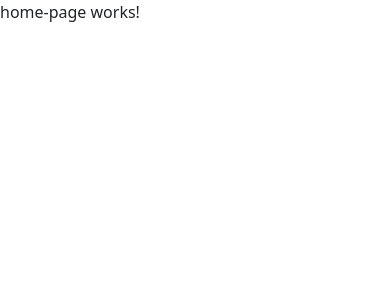
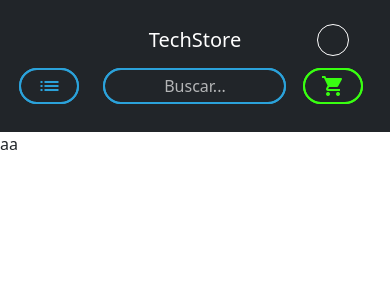
Before and after one commit to RafaelGasparoto/techstore-frontend, an Angular app: page /home in a window 390 px wide. Shown: the top 300 px of the page. Built offline with nearby package versions, Linux system fonts and the light colour scheme.

Commit message:
Cabeçalho tela home
- Elementos principais do cabeçalho principal
- Responsividade

```diff
--- a/src/app/components/button/button.component.html
+++ b/src/app/components/button/button.component.html
@@ -1,4 +1,6 @@
 <button class="w-100 my-2 py-1 px-3 button-border" [type]="type">
   <span *ngIf="loading" class="spinner-border spinner-border-sm"></span>
-  {{ label }}
+  <div class="overflow-x-hidden d-inline">
+    {{ label }}
+  </div>
 </button>
--- a/src/app/components/button/button.component.scss
+++ b/src/app/components/button/button.component.scss
@@ -9,8 +9,8 @@ button {
 }
 
 .button-border {
-  --clr: rgb(255, 17, 17);
-  --outline: 2px solid rgb(255, 17, 17);
+  --clr: rgb(57, 255, 17);
+  --outline: 2px solid rgb(57, 255, 17);
   color: var(--clr);
   outline: var(--outline);
   border: var(--outline);
--- /dev/null
+++ b/src/app/components/header/header.component.html
@@ -0,0 +1,32 @@
+<nav class="navbar navbar-expand-lg navbar-dark bg-dark">
+
+  <div class="row align-items-center">
+    <div class="col-6 offset-3 d-flex flex-column text-center justify-content-center">
+      <a class="navbar-brand m-0" [routerLink]="['/home']">TechStore</a>
+    </div>
+    <div class="col-1 d-md-flex d-none justify-content-end">
+      <icon-button icon="shopping_cart" color="#39ff11"></icon-button>
+    </div>
+    <div class="col-2 d-flex justify-content-md-start justify-content-center">
+      <div class="profile">
+      </div>
+    </div>
+  </div>
+
+  <div class="row align-items-center">
+    <div class="col-md-1 col-2 offset-md-2 offset-1 justify-content-end d-flex">
+      <icon-button [matMenuTriggerFor]="menu" icon="list" color="#2ba2da"></icon-button>
+      <mat-menu #menu="matMenu">
+        <button mat-menu-item>Item 1</button>
+        <button mat-menu-item>Item 2</button>
+      </mat-menu>
+    </div>
+    <div class="col-6 d-flex justify-content-center">
+      <custom-input class="d-flex w-100" placeholder="Buscar..." type="submit"
+        [control]="form.get('search')!"></custom-input>
+    </div>
+    <div class="col-2 d-md-none d-flex justify-content-center">
+      <icon-button icon="shopping_cart" color="#39ff11"></icon-button>
+    </div>
+  </div>
+</nav>
--- /dev/null
+++ b/src/app/components/header/header.component.scss
@@ -0,0 +1,11 @@
+.profile {
+  width: 2em;
+  height: 2em;
+  border-radius: 50em;
+  border: 1px solid white;
+}
+
+nav {
+  padding: 20px 0px;
+  display: block;
+}
--- /dev/null
+++ b/src/app/components/header/header.component.ts
@@ -0,0 +1,41 @@
+import { Component } from '@angular/core';
+import { RouterLink } from '@angular/router';
+import { ButtonComponent } from "../button/button.component";
+import { InputComponent } from '../input/input.component';
+import { FormBuilder, FormGroup } from '@angular/forms';
+import { MatGridListModule } from '@angular/material/grid-list';
+import { MatButtonModule } from '@angular/material/button';
+import { MatMenuModule } from '@angular/material/menu';
+import { IconButtonComponent } from "../icon-button/icon-button.component";
+import { MatIconModule } from '@angular/material/icon';
+
+@Component({
+  selector: 'header',
+  standalone: true,
+  imports: [
+    RouterLink,
+    ButtonComponent,
+    InputComponent,
+    MatGridListModule,
+    MatButtonModule,
+    MatMenuModule,
+    IconButtonComponent,
+    MatIconModule
+],
+  templateUrl: './header.component.html',
+  styleUrl: './header.component.scss'
+})
+export class HeaderComponent {
+  form: FormGroup;
+  collapsed: boolean = false;
+
+  constructor(private fb: FormBuilder) {
+    this.form = this.fb.group({
+      search: [''],
+    });
+  }
+
+  colap() {
+    this.collapsed = !this.collapsed;
+  }
+}
--- a/src/app/components/input/input.component.scss
+++ b/src/app/components/input/input.component.scss
@@ -10,7 +10,7 @@ input::placeholder {
 }
 
 .expanded-border {
-  --outline: 2px solid #2d0080;
+  --outline: 2px solid #2ba2da;
   outline: var(--outline);
   border: var(--outline);
   outline-offset: -2px;
--- a/src/app/pages/home-page/home-page.component.html
+++ b/src/app/pages/home-page/home-page.component.html
@@ -1 +1,2 @@
-<p>home-page works!</p>
+<header></header>
+<p>aa</p>
--- a/src/app/pages/home-page/home-page.component.ts
+++ b/src/app/pages/home-page/home-page.component.ts
@@ -1,8 +1,9 @@
 import { Component } from '@angular/core';
+import { HeaderComponent } from '../../components/header/header.component';
 
 @Component({
   standalone: true,
-  imports: [],
+  imports: [HeaderComponent],
   templateUrl: './home-page.component.html',
   styleUrl: './home-page.component.scss'
 })
--- a/src/app/pages/login-page/login-page.component.scss
+++ b/src/app/pages/login-page/login-page.component.scss
@@ -2,10 +2,10 @@
   min-width: 30vw;
   padding: 30px;
   border: 1px solid transparent;
-  background: linear-gradient(to right, rgb(19, 18, 19), rgb(19, 18, 19)),
-    linear-gradient(to bottom, #050066, #320061, #550094, #bb0000) border-box;
-  background-clip: padding-box, border-box;
-  background-origin: padding-box, border-box;
+  // background: linear-gradient(to right, rgb(19, 18, 19), rgb(19, 18, 19)),
+  //   linear-gradient(to bottom, #050066, #320061, #550094, #bb0000) border-box;
+  // background-clip: padding-box, border-box;
+  // background-origin: padding-box, border-box;
   box-shadow: 0 10px 15px 0 rgba(0, 0, 0, 0.2), 0 6px 20px 0 rgba(0, 0, 0, 0.19);
   text-align: center;
 }
--- a/src/index.html
+++ b/src/index.html
@@ -1,5 +1,6 @@
 <!doctype html>
 <html lang="en">
+
 <head>
   <meta charset="utf-8">
   <title>Techstore</title>
@@ -8,8 +9,16 @@
   <link rel="icon" type="image/x-icon" href="favicon.ico">
   <link href="https://fonts.googleapis.com/css2?family=Roboto:wght@300;400;500&display=swap" rel="stylesheet">
   <link href="https://fonts.googleapis.com/icon?family=Material+Icons" rel="stylesheet">
+  <link href="https://cdn.jsdelivr.net/npm/bootstrap@5.3.3/dist/css/bootstrap.min.css" rel="stylesheet"
+    integrity="sha384-QWTKZyjpPEjISv5WaRU9OFeRpok6YctnYmDr5pNlyT2bRjXh0JMhjY6hW+ALEwIH" crossorigin="anonymous">
+
+  <script src="https://code.jquery.com/jquery-3.4.1.min.js"></script>
+  <script src="https://cdn.jsdelivr.net/npm/@popperjs/core@2.11.6/dist/umd/popper.min.js"
+    crossorigin="anonymous"></script>
 </head>
+
 <body>
   <app-root></app-root>
 </body>
+
 </html>
```
